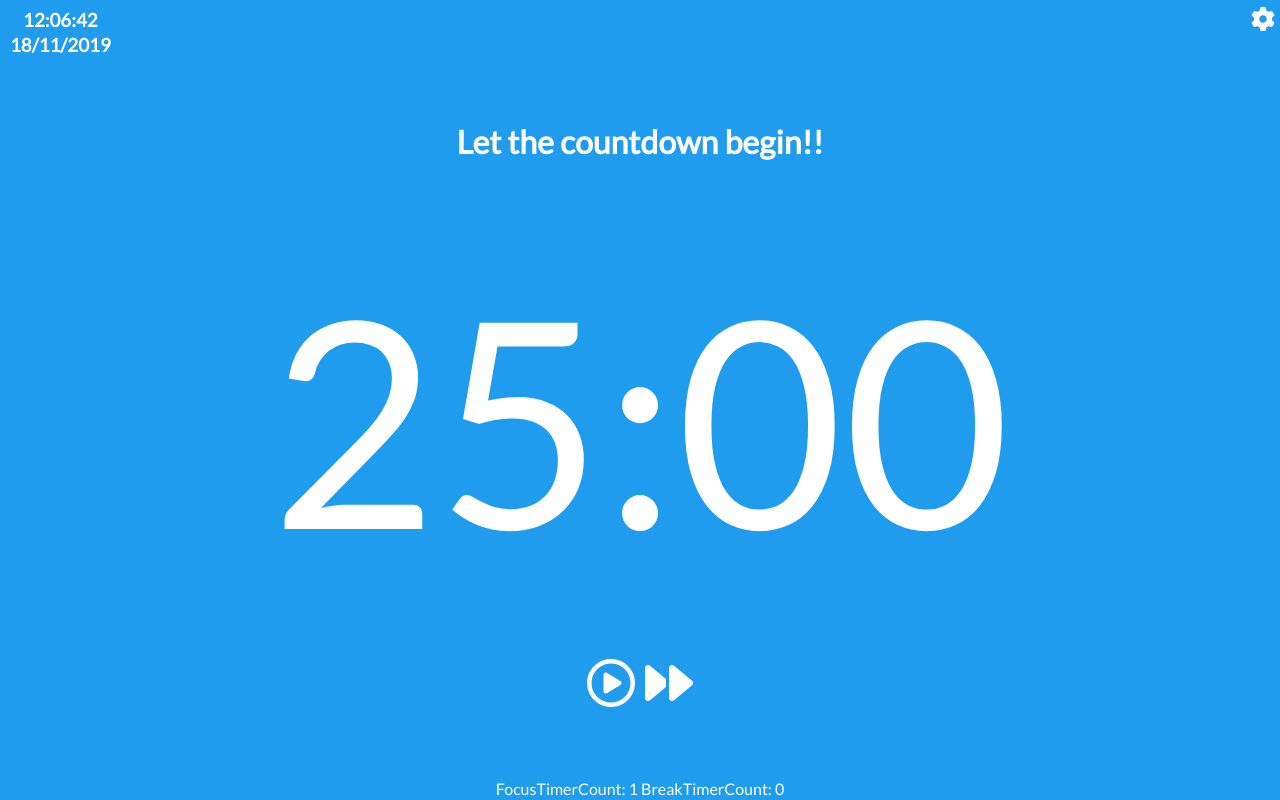
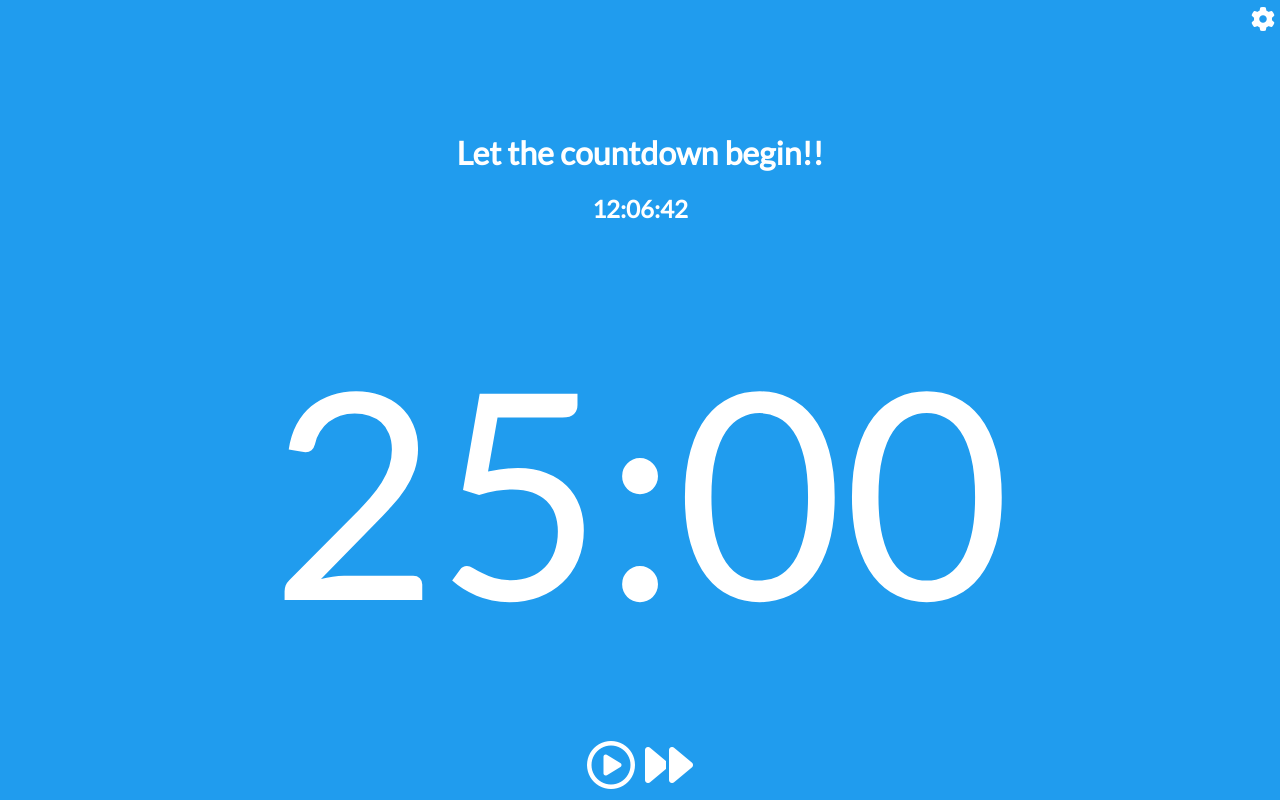
Before and after one commit to fire4dev/roga-timer, a Vue app: page / in a window 1280 px wide. Built offline with nearby package versions, Linux system fonts and the light colour scheme.

Commit message:
simple changes - altered datetime to only time - the count of focus and break are removed
Signed-off-by: Lucas Matheus <mac@MacBook-Pro.local>

```diff
--- a/src/views/Timer.vue
+++ b/src/views/Timer.vue
@@ -1,9 +1,5 @@
 <template>
   <div class="timer" :style="styleTimerBackground">
-    <div id = "intro" style = "text-align:center; position:absolute; top:-10px; left:10px;">
-      <h3>{{ time_now }}</h3>
-      <h3 style="position:relative; bottom:15px;">{{ date_now }}</h3>
-    </div>
     <div align='end'>
       <button
         id="forward"
@@ -13,7 +9,12 @@
         <i class="fas fa-cog"></i>
       </button>
     </div>
-    <h1 class="title">{{title}}</h1>
+    <div>
+      <h1 class="title">{{title}}</h1>
+      <div id = "time" >
+        <h2>{{ time_now }}</h2>
+      </div>
+    </div>
     <div id="countdown">
       <div id="minutes">{{minutes}}</div>
       <div id="separator">:</div>
@@ -54,11 +55,11 @@
       </button>
 
     </div>
-
-    <div>
+    <!-- temporaily comment -->
+    <!-- <div>
       <label> FocusTimerCount: {{focusTimeCount}}</label>
       <label> BreakTimerCount: {{breakTimeCount}}</label>
-    </div>
+    </div> -->
   </div>
 </template>
 
@@ -98,14 +99,12 @@ export default {
       this.resetButton = true
     },
     getNow: function () {
-      // get the time and date now
+      // get the time now
       const today = new Date()
       const hours = today.getHours()
       const minutes = today.getMinutes()
       const seconds = today.getSeconds()
-      const date = today.getDate() + '/' + (today.getMonth() + 1) + '/' + today.getFullYear()
       const time = (hours < 10 ? '0' : '') + hours + ':' + (minutes < 10 ? '0' : '') + minutes + ':' + (seconds < 10 ? '0' : '') + seconds
-      this.date_now = date
       this.time_now = time
     },
     stopTimer () {
```
